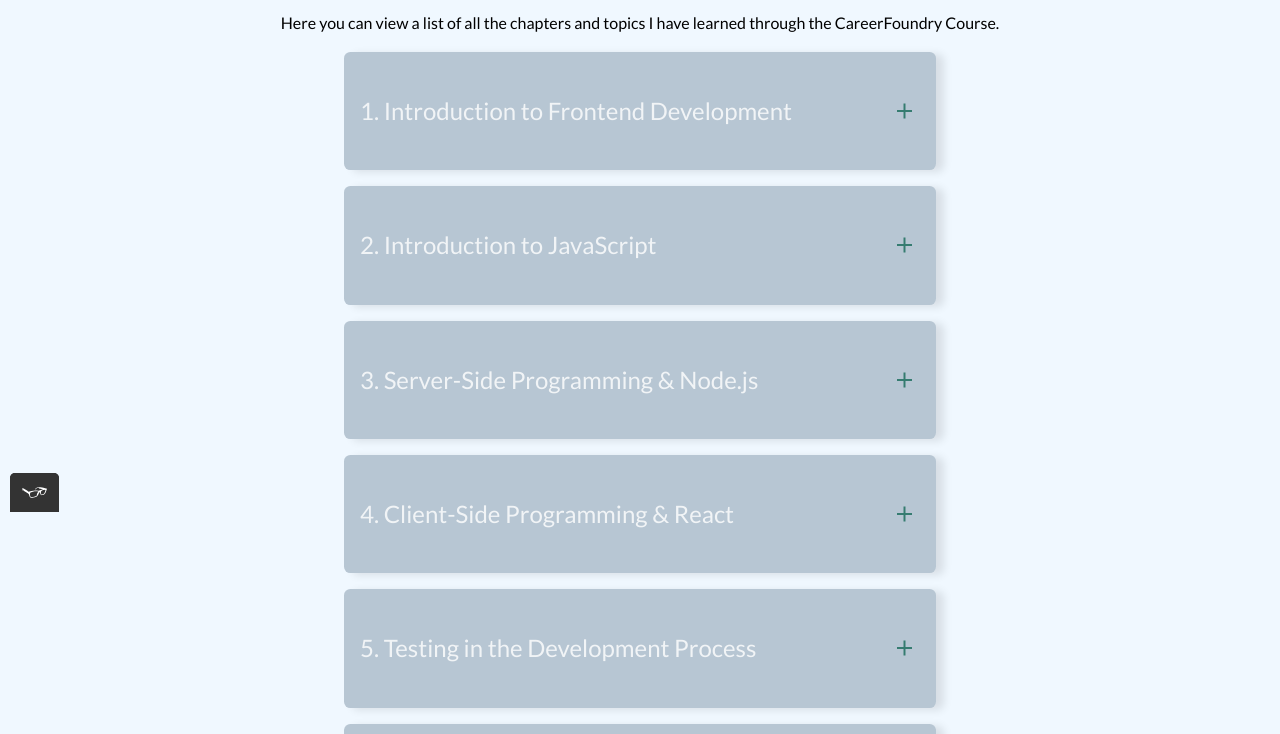
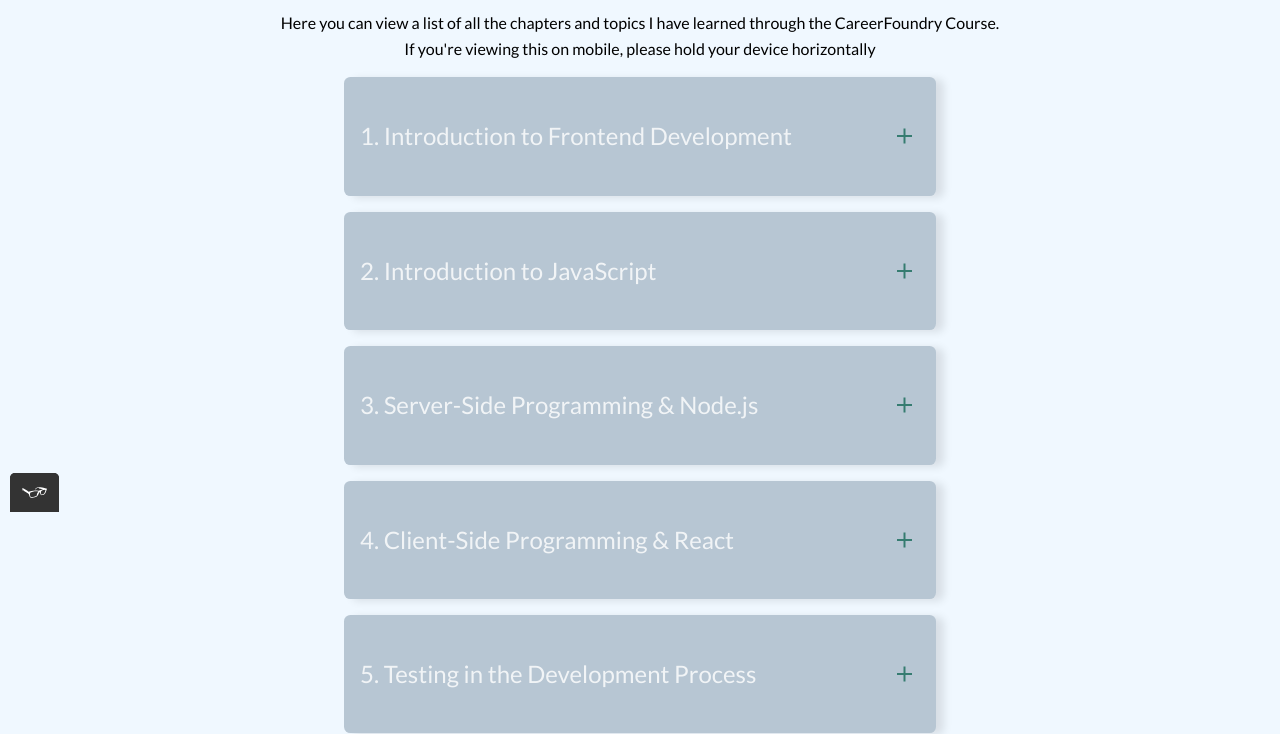
Before and after one commit to DennisPierins/portfolio-website, a plain HTML site: page course.html in a window 1280 px wide. Shown: the part 288-1022 px from the top of the page. Drawn offline with nearby package versions, Linux system fonts and the light colour scheme.

Commit message:
Update course.html

```diff
--- a/course.html
+++ b/course.html
@@ -41,7 +41,7 @@
   </header>
   <!--Main Content-->
   <h1 style="text-align: center">Course</h1>
-  <p style="text-align: center">Here you can view a list of all the chapters and topics I have learned through the CareerFoundry Course.</p>
+  <p style="text-align: center">Here you can view a list of all the chapters and topics I have learned through the CareerFoundry Course. <br>If you're viewing this on mobile, please hold your device horizontally</p>
   <section class="course-section">
     <div class="course-container">
       <div class="accordion">
```
